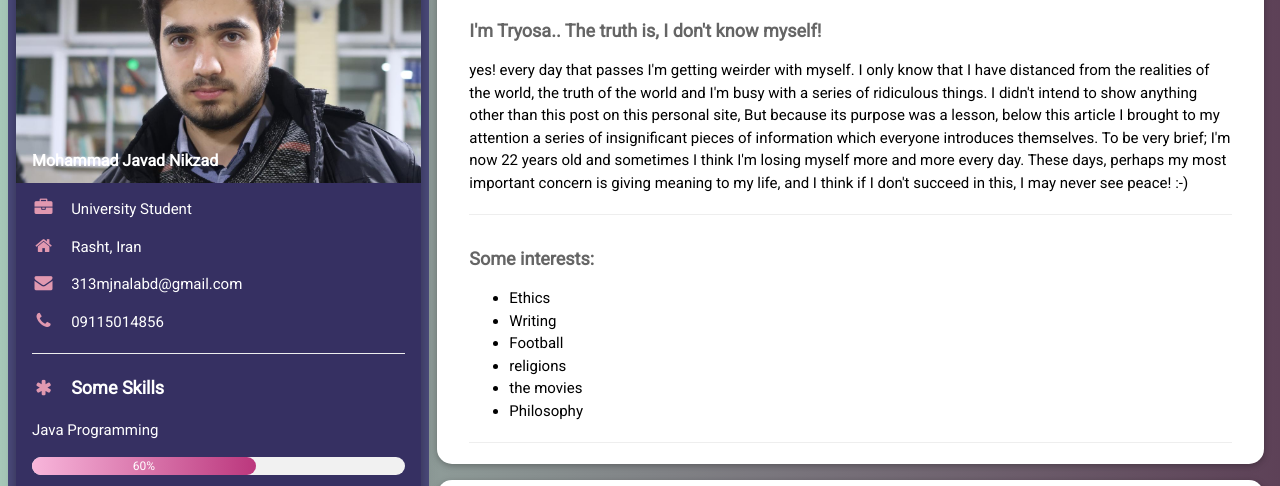
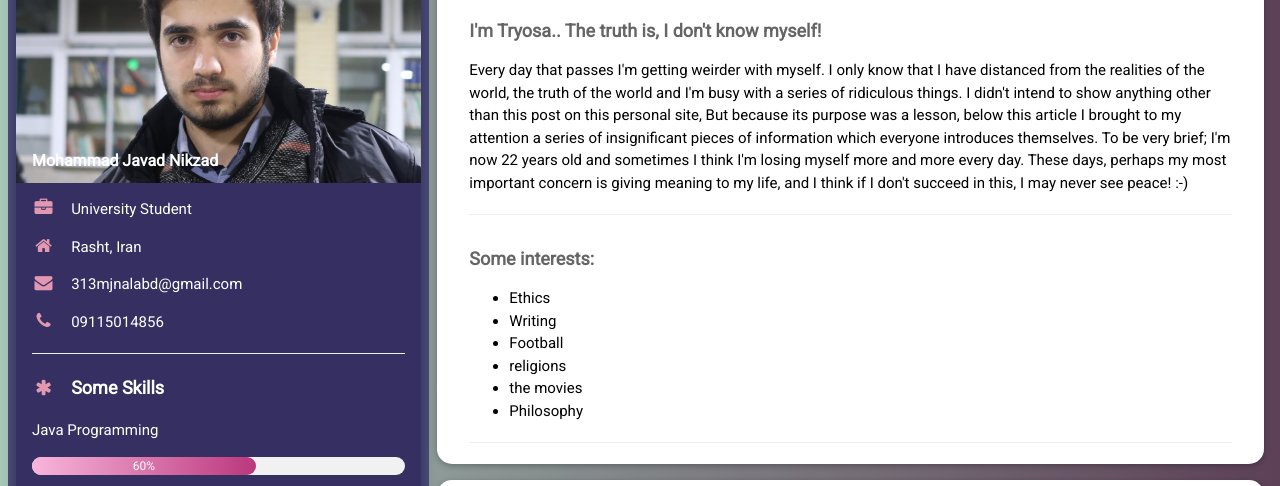
Before and after one commit to tryosa/tryosa.github.io, a plain HTML site: page index.html in a window 1280 px wide. Shown: the part 119-605 px from the top of the page. Drawn offline with nearby package versions, Linux system fonts and the light colour scheme.

Commit message:
Update index.html

```diff
--- a/index.html
+++ b/index.html
@@ -86,7 +86,7 @@ html,body,h1,h2,h3,h4,h5,h6 {font-family: "Roboto", sans-serif}
           <h2 class="w3-text-grey w3-padding-16"><img class="picture" src="./images/1.png" alt="">About me</h2>
           <div class="w3-container">
             <h5 class="w3-opacity"><b>I'm Tryosa.. The truth is, I don't know myself!</b></h5>
-            <p>yes! every day that passes I'm getting weirder with myself. I only know that I have distanced from the realities of the world, the truth of the world and I'm busy with a series of ridiculous things. I didn't intend to show anything other than this post on this personal site, But because its purpose was a lesson, below this article I brought to my attention a series of insignificant pieces of information which everyone introduces themselves. To be very brief; I'm now 22 years old and sometimes I think I'm losing myself more and more every day. These days, perhaps my most important concern is giving meaning to my life, and I think if I don't succeed in this, I may never see peace! :-) </p>
+            <p>Every day that passes I'm getting weirder with myself. I only know that I have distanced from the realities of the world, the truth of the world and I'm busy with a series of ridiculous things. I didn't intend to show anything other than this post on this personal site, But because its purpose was a lesson, below this article I brought to my attention a series of insignificant pieces of information which everyone introduces themselves. To be very brief; I'm now 22 years old and sometimes I think I'm losing myself more and more every day. These days, perhaps my most important concern is giving meaning to my life, and I think if I don't succeed in this, I may never see peace! :-) </p>
             <hr>
           </div>
           <div class="w3-container">
```
